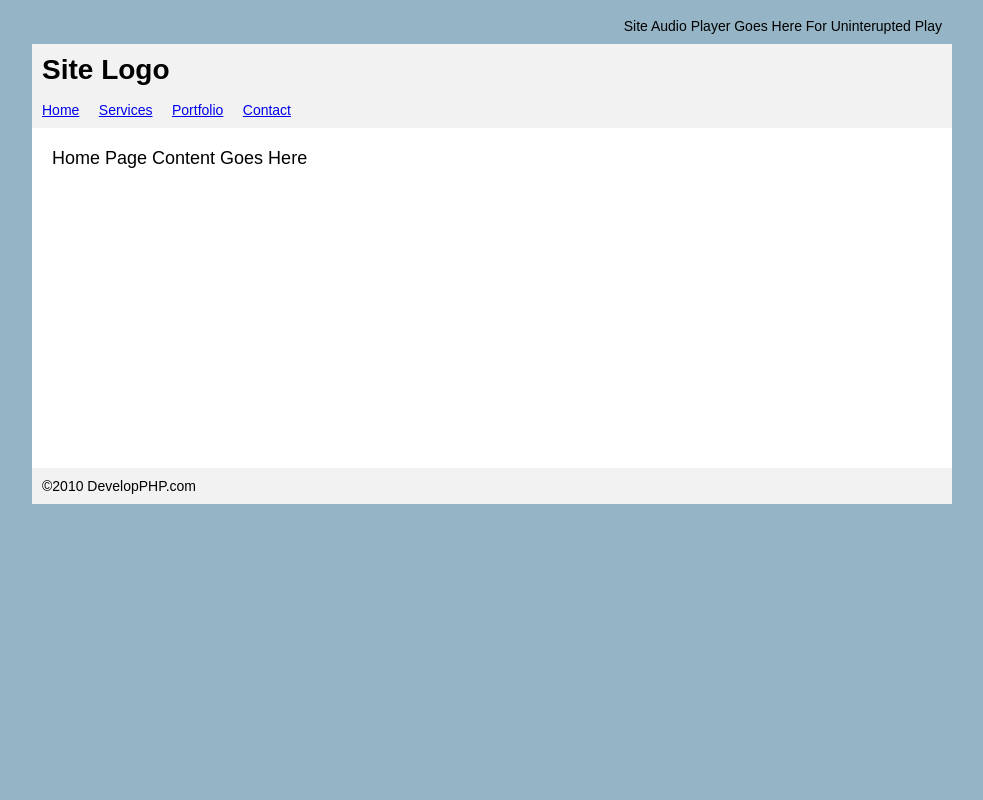
After one commit to apathchy1/GuideandCatalogy, a PHP site: page /Guide/side.php in a window 1280 px wide. The commit adds this page. Shown: the whole page, without its empty margins (148-1131 px from the left). Run offline with PHP 8.4, Linux system fonts and the light colour scheme.

Commit message:
sound
branch 24.09.

```diff
--- a/Guide/header.php
+++ b/Guide/header.php
@@ -13,3 +13,7 @@
 </div>
     </head>
 <body>
+<audio autoplay loop>
+  <source src="../src/sounds/background.mp3" type="audio/ogg">
+  <embed src="../src/sounds/background.mp3" autostart="true" loop="true" hidden="true">
+</audio>
--- /dev/null
+++ b/Guide/side.php
@@ -0,0 +1,57 @@
+<html>
+<head>
+<style>
+body {
+	background-color: #95B4C6;
+	font-family:Arial, Helvetica, sans-serif;
+	font-size:14px;
+}
+#pageAudio{
+	width:900px; margin:auto; padding:10px;
+}
+#pageHeader {
+	width:900px; margin:auto; background-color: #F2F2F2; padding:10px;
+}
+#pageBody {
+	width:900px; margin:auto; background-color:#FFF; padding:10px;
+}
+#pageFooter {
+	width:900px; margin:auto; background-color: #F2F2F2; padding:10px;
+}
+.section{
+        display: none;
+	padding:10px;
+	font-size:18px;
+	height:300px;
+}
+</style>
+<script>
+function toggleSection(sectionID) {
+    var sa = new Array('home','services','portfolio','contact');
+    for (s in sa) {
+        document.getElementById(sa[s]).style.display = 'none';
+    }
+   var myTarget = document.getElementById(sectionID);
+   myTarget.style.display = 'block';
+}
+</script>
+</head>
+<body>
+<div align="right" id="pageAudio">Site Audio Player Goes Here For Uninterupted Play</div>
+<div id="pageHeader">
+  <h1 style="display:inline;">Site Logo</h1><br /><br />
+  <p style="display:inline;">
+  <a href="#" onclick="return false" onmousedown="javascript:toggleSection('home');">Home</a> &nbsp; &nbsp;
+  <a href="#" onclick="return false" onmousedown="javascript:toggleSection('services');">Services</a> &nbsp; &nbsp;
+  <a href="#" onclick="return false" onmousedown="javascript:toggleSection('portfolio');">Portfolio</a> &nbsp; &nbsp;
+  <a href="#" onclick="return false" onmousedown="javascript:toggleSection('contact');">Contact</a></p>
+</div>
+<div id="pageBody">
+  <div id="home" class="section" style="display:block;">Home Page Content Goes Here</div>
+  <div id="services" class="section">Services Page Content Goes Here</div>
+  <div id="portfolio" class="section">Portfolio Page Content Goes Here</div>
+  <div id="contact" class="section">Contact Page Content Goes Here</div>
+</div>
+<div id="pageFooter">&copy;2010 DevelopPHP.com</div>
+</body>
+</html>
```
Also changed, not shown: 3 other files.
